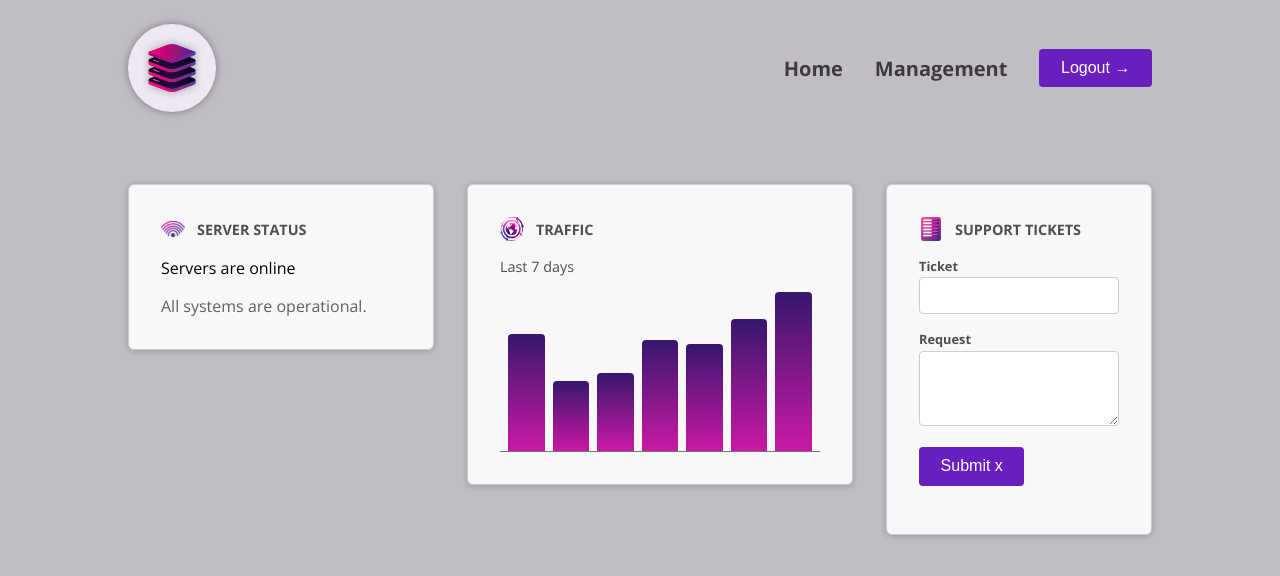
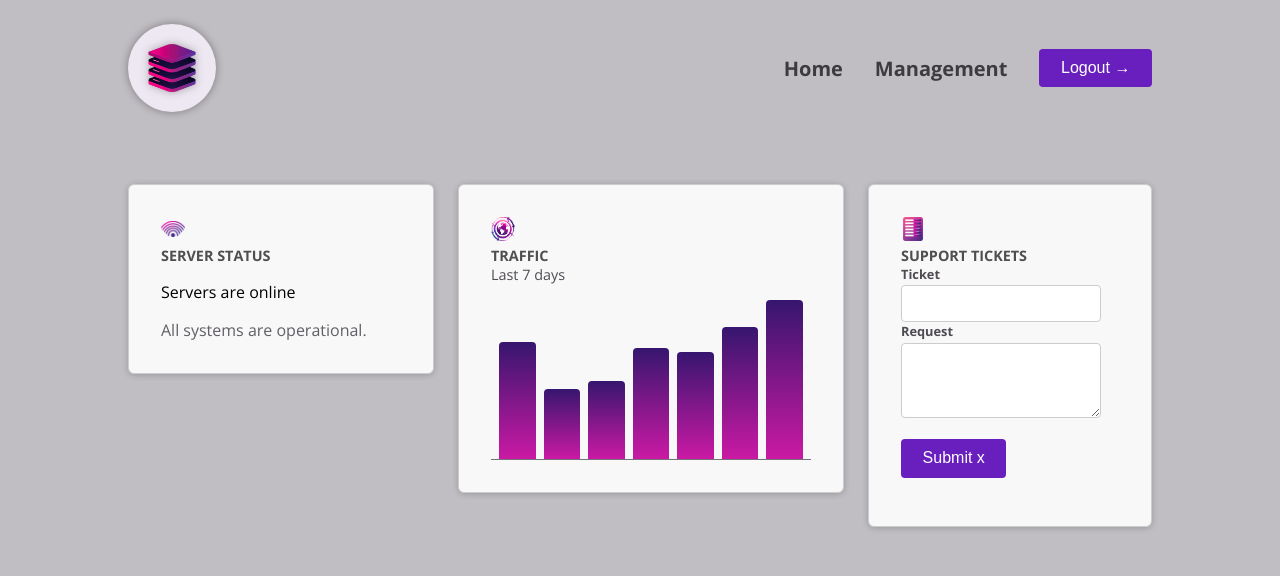
Before and after one commit to mwhitfieldwork/angular-component-template-deep-dive, an Angular app in the folder 01-starting-project/: page / in a window 1280 px wide. Shown: the top 576 px of the page. Built offline with nearby package versions, Linux system fonts and the light colour scheme.

Commit message:
Deep dive into the host element

```diff
--- a/01-starting-project/src/app/dashboard/dashboard-item/dashboard-item.component.css
+++ b/01-starting-project/src/app/dashboard/dashboard-item/dashboard-item.component.css
@@ -1,4 +1,5 @@
-.dashboard-item {
+:host{ /* only targets elements within the scope of the dashboard-item directory*/
+  width: 100%;    /*cant add a host element to replace the dashboard-item class on the p tag */
     display: block;
     padding: 1rem;
     border: 1px solid #ccc;
@@ -7,7 +8,7 @@
     box-shadow: 0 1px 6px 0 rgba(0, 0, 0, 0.2);
   }
 
-  .dashboard-item header {
+  :host {
     display: flex;
     padding: 0;
     gap: 0.75rem;
@@ -15,7 +16,8 @@
     margin-bottom: 1rem;
   }
 
-  .dashboard-item header img {
+  /*.dashboard-item header img { --- this is now replaced with the :host  target to remove the div wrapper*/
+  :host header img {
     width: 1.5rem;
     height: 1.5rem;
     object-fit: contain;
@@ -29,7 +31,7 @@
   }
 
   @media (min-width: 768px) {
-    .dashboard-item {
+    :host{
       padding: 2rem;
     }
   }
--- a/01-starting-project/src/app/dashboard/dashboard-item/dashboard-item.component.html
+++ b/01-starting-project/src/app/dashboard/dashboard-item/dashboard-item.component.html
@@ -1,4 +1,4 @@
-<div class="dashboard-item">
+<!-- <div class="dashboard-item"> this wrapper is unnecessary-->
     <article>
         <header>
           <img [src]="image.src" [alt]="image.alt" />
@@ -6,4 +6,4 @@
         </header>
         <ng-content/>
     </article>
-</div>
+<!-- </div>-->
--- a/01-starting-project/src/app/dashboard/tickets/new-ticket/new-ticket.component.html
+++ b/01-starting-project/src/app/dashboard/tickets/new-ticket/new-ticket.component.html
@@ -1,5 +1,6 @@
 <form>
-    <app-control label="Ticket">
+    <!--<app-control label="Ticket" class="control">  you can add classes to the host element like a regular element-->
+    <app-control label="Ticket" >
         <input name="'title" id="title"/>
     </app-control>
 
--- a/01-starting-project/src/app/dashboard/tickets/tickets.component.css
+++ b/01-starting-project/src/app/dashboard/tickets/tickets.component.css
@@ -1,33 +1,33 @@
-#tickets {
+:host {
     display: flex;
     flex-direction: column;
     gap: 1.5rem;
   }
 
-  #tickets ul {
+  :host ul {
     list-style: none;
     margin: 0;
     padding: 0;
     width: 15rem;
   }
 
-  #tickets li {
+  :host li {
     margin: 0.5rem 0;
   }
 
-  #tickets p {
+  :host p {
     margin: 0;
     color: #4f4b53;
   }
 
-  #tickets h2 {
+  :host h2 {
     margin: 0;
     font-size: 1.1rem;
     color: #38343c;
   }
 
   @media (min-width: 768px) {
-    #tickets {
+    :host {
       flex-direction: row;
     }
   }
--- a/01-starting-project/src/app/dashboard/tickets/tickets.component.ts
+++ b/01-starting-project/src/app/dashboard/tickets/tickets.component.ts
@@ -1,4 +1,4 @@
-import { Component } from '@angular/core';
+import { Component, ElementRef, HostBinding, HostListener, inject } from '@angular/core';
 import { NewTicketComponent } from "./new-ticket/new-ticket.component";
 
 @Component({
@@ -6,8 +6,30 @@ import { NewTicketComponent } from "./new-ticket/new-ticket.component";
   standalone: true,
   imports: [NewTicketComponent],
   templateUrl: './tickets.component.html',
-  styleUrl: './tickets.component.css'
+  styleUrl: './tickets.component.css',
+  host : {
+    class: 'appTicketBindedByHost',
+    '(click)': 'onClickEventMethodByHost()' //executes the onClickEventMethodByHost (THIS WONT WORK UNLESS TO COMMENT OUT HOSTlISTENER)
+  }
 })
 export class TicketsComponent {
 
+  private el = inject(ElementRef);// You can also target the host element programmatically, if you need access to the DOM
+
+
+   //If you want to add and class to the host element <app-tickets> you can do it with
+   @HostBinding('class') className = 'appTicket'; //it also allow you to define the class as an optional string
+   //@HostBinding exists because this WAS the only way to set properties on  host elements before
+
+   onClickEventMethodByHost(){
+      console.log('clicked by host');
+   }
+
+   //You can also assign an event handler to the host element
+   @HostListener('click') onHostListenerMethod() {
+    console.log('clicked by host listener');
+    console.log(this.el.nativeElement);
+   }
+
+
 }
--- a/01-starting-project/src/app/shared/control/control.component.html
+++ b/01-starting-project/src/app/shared/control/control.component.html
@@ -1,4 +1,3 @@
-<p class="control">
+
     <label>{{label()}}</label>
     <ng-content select="input, textarea"/> <!-- only allows certain kinds of content nad you can specify mulitple-->
-</p>
--- a/01-starting-project/src/app/shared/control/control.component.ts
+++ b/01-starting-project/src/app/shared/control/control.component.ts
@@ -7,10 +7,13 @@ import { Component, input, ViewEncapsulation } from '@angular/core';
   imports: [],
   templateUrl: './control.component.html',
   styleUrl: './control.component.css',
-  encapsulation: ViewEncapsulation.None // we  need to disable the scope of the css. So
+  encapsulation: ViewEncapsulation.None, // we  need to disable the scope of the css. So
                                         //we need to scope the css of this component globally to account for the content projected markup
 
-
+  host:{
+    class:'control'
+  }//automatically targets the <app-control> element with class="control" so that you dont have to
+  //add a class of control to the <app-control> element whereever it is used. Short cut
 })
 export class ControlComponent {
 label = input.required<string>();
```
